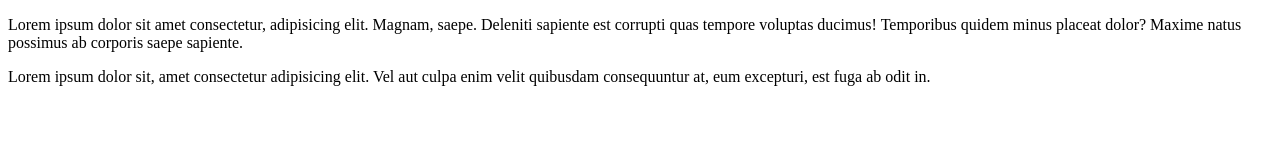
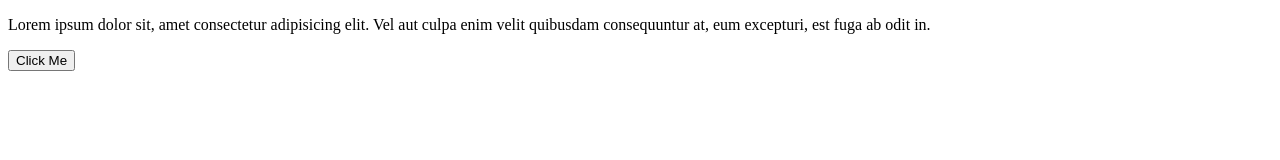
Before and after one commit to Niladricoder/local_repo, a plain HTML site: page index.html in a window 1280 px wide. Drawn offline with Linux system fonts and the light colour scheme.

Commit message:
add new button tag

```diff
--- a/index.html
+++ b/index.html
@@ -4,10 +4,9 @@
     <meta charset="UTF-8">
     <meta name="viewport" content="width=device-width, initial-scale=1.0">
     <title>Document-exampleDocument-example</title>
-    <p>Lorem ipsum dolor sit amet consectetur, adipisicing elit. Magnam, saepe. Deleniti sapiente est corrupti quas tempore voluptas ducimus! Temporibus quidem minus placeat dolor? Maxime natus possimus ab corporis saepe sapiente.
-    </p>
 </head>
 <body>
     <p>Lorem ipsum dolor sit, amet consectetur adipisicing elit. Vel aut culpa enim velit quibusdam consequuntur at, eum excepturi, est fuga ab odit in.</p>
+    <button>Click Me</button>
 </body>
 </html>
```
